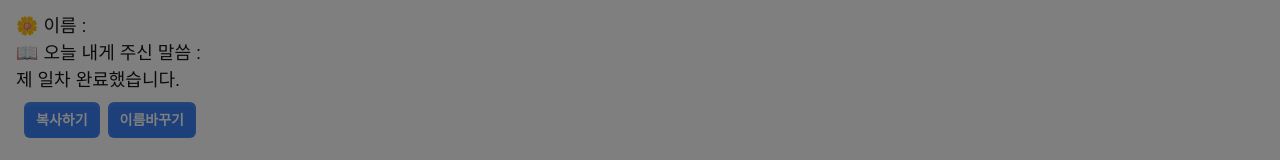
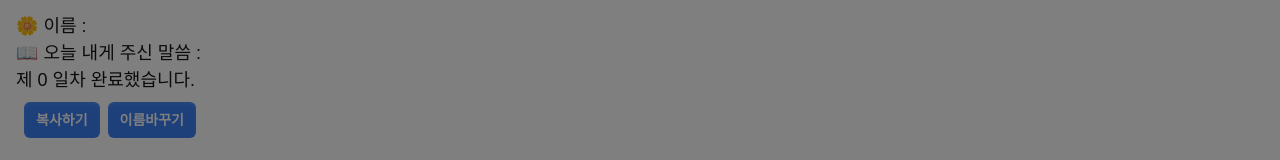
Before and after one commit to ckdtjs505/bible-reading, a Next.js app: page / in a window 1280 px wide. Shown: the part 635-795 px from the top of the page. Built offline with nearby package versions, Linux system fonts and the light colour scheme; a web font is replaced by a local one.

Commit message:
feat: add type

```diff
--- a/components/PrayerJournal.tsx
+++ b/components/PrayerJournal.tsx
@@ -26,7 +26,7 @@ const PlayerJournal = () => {
   const [prayForUser, setPrayForUser] = useState("");
   const [pray, setPray] = useState("");
 
-  const formatDay = (daycount) => {
+  const formatDay = (daycount : number ) : number => {
     return daycount >= 187 ? daycount - 186 : daycount;
   }
 
@@ -71,7 +71,7 @@ const PlayerJournal = () => {
       `🌸 이름 : ${userName} \n\n` +
       `📖 오늘 내게 주신 말씀 \n${myMessage}\n\n` +
       (isShowPray ? `🙏 한줄기도 \n${pray} \n\n` : "") +
-      `제 ${formatDay(currentPlan.daycount)}일차 완료했습니다.`;
+      `제 ${formatDay(Number(currentPlan.daycount))}일차 완료했습니다.`;
 
     navigator.clipboard
       .writeText(copyData)
@@ -176,7 +176,7 @@ const PlayerJournal = () => {
             </div>
           )}
           <div>
-            제 <span id="day">{formatDay(currentPlan.daycount) }</span> 일차 완료했습니다.
+            제 <span id="day">{formatDay(Number(currentPlan.daycount)) }</span> 일차 완료했습니다.
           </div>
         </div>
         <button
```
